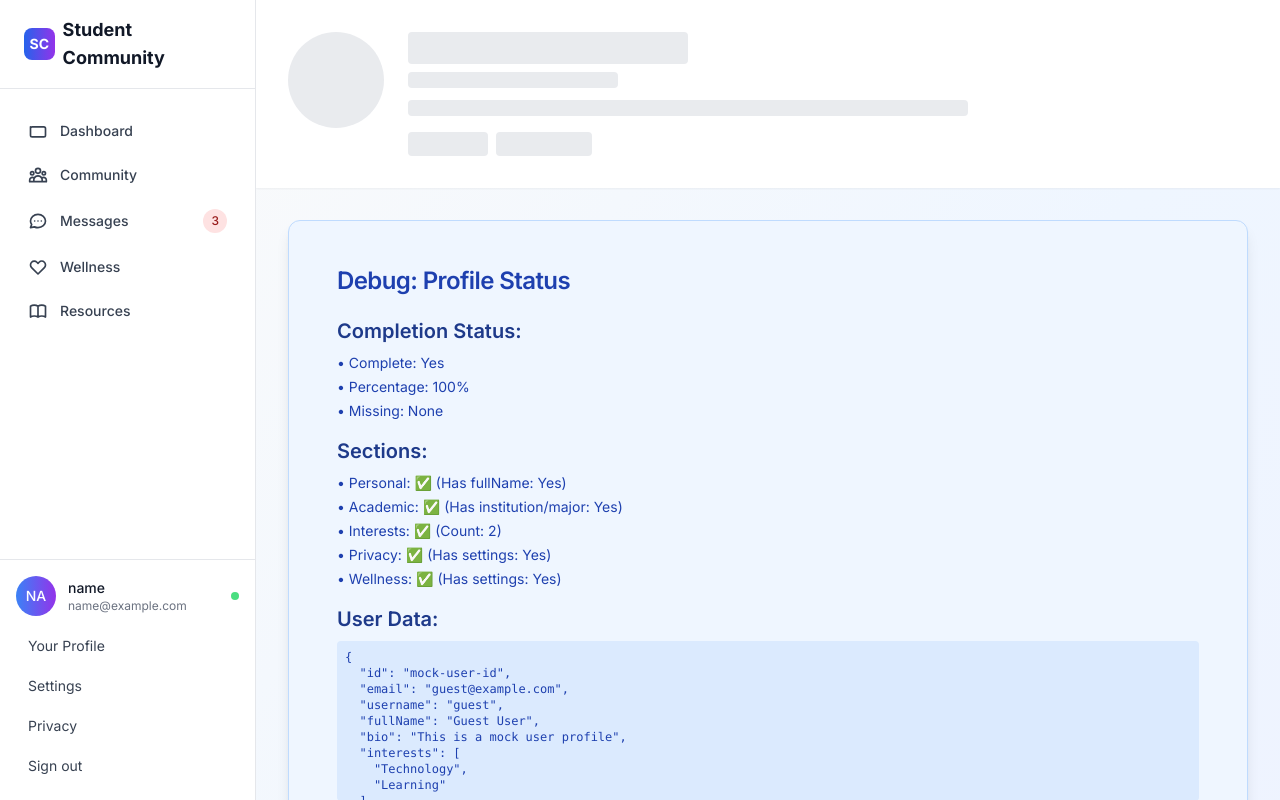
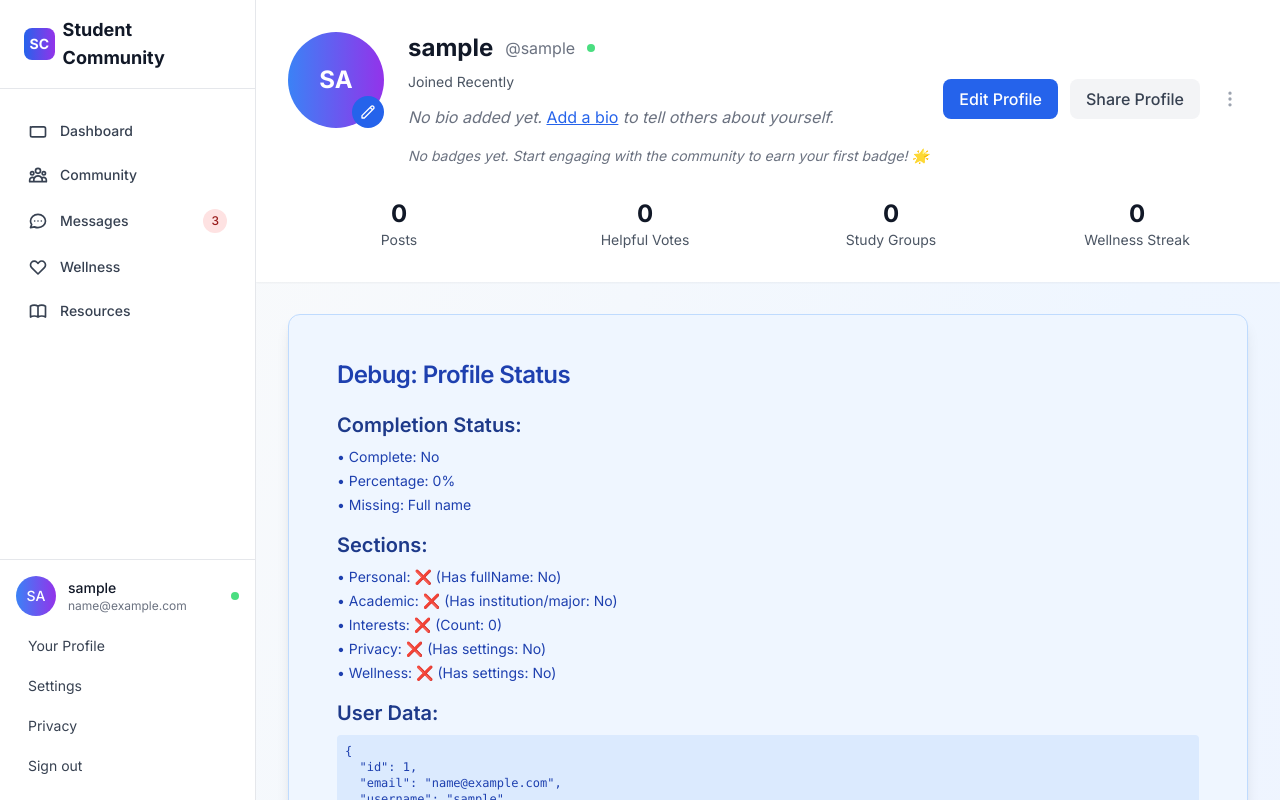
Before and after one commit to shailum17/Auralis, a Next.js app in the folder apps/web/: page /profile in a window 1280 px wide. Shown: the top 800 px of the page. Built offline with nearby package versions, Linux system fonts and the light colour scheme; sample sign-in values are in the browser's storage.

Commit message:
Fixing the data accessing and data display of the user to their dashboard

```diff
--- a/apps/web/src/components/dashboard/CommunityFeed.tsx
+++ b/apps/web/src/components/dashboard/CommunityFeed.tsx
@@ -2,6 +2,7 @@
 
 import { useState, useEffect } from 'react';
 import { motion } from 'framer-motion';
+import { useAuth } from '@/contexts/AuthContext';
 
 interface Post {
   id: number;
@@ -17,8 +18,8 @@ interface Post {
 }
 
 export default function CommunityFeed() {
-  // Mock user since auth is removed
-  const user = null;
+  // Use actual auth context
+  const { user } = useAuth();
   const [filter, setFilter] = useState('all');
   const [posts, setPosts] = useState<Post[]>([]);
   const [loading, setLoading] = useState(true);
--- a/apps/web/src/components/dashboard/DashboardLayout.tsx
+++ b/apps/web/src/components/dashboard/DashboardLayout.tsx
@@ -42,15 +42,23 @@ export default function DashboardLayout({ children }: DashboardLayoutProps) {
   }
 
   // Get user initials for avatar
-  const getUserInitials = (username: string, email: string) => {
-    if (username) {
-      return username.substring(0, 2).toUpperCase();
+  const getUserInitials = () => {
+    if (user.fullName) {
+      // Get initials from full name (e.g., "John Doe" -> "JD")
+      const names = user.fullName.trim().split(' ');
+      if (names.length >= 2) {
+        return (names[0][0] + names[names.length - 1][0]).toUpperCase();
+      }
+      return user.fullName.substring(0, 2).toUpperCase();
     }
-    return email.substring(0, 2).toUpperCase();
+    if (user.username) {
+      return user.username.substring(0, 2).toUpperCase();
+    }
+    return user.email.substring(0, 2).toUpperCase();
   };
 
-  const userInitials = getUserInitials(user.fullName, user.email);
-  const displayName = user.fullName || user.email.split('@')[0];
+  const userInitials = getUserInitials();
+  const displayName = user.fullName || user.username || user.email.split('@')[0];
 
   const handleLogout = () => {
     logout();
--- a/apps/web/src/components/dashboard/QuickActions.tsx
+++ b/apps/web/src/components/dashboard/QuickActions.tsx
@@ -1,10 +1,11 @@
 'use client';
 
 import { motion } from 'framer-motion';
+import { useAuth } from '@/contexts/AuthContext';
 
 export default function QuickActions() {
-  // Mock user since auth is removed
-  const user = null;
+  // Use actual auth context
+  const { user } = useAuth();
   const actions = [
     {
       name: 'Log Mood',
--- a/apps/web/src/components/dashboard/RecentActivity.tsx
+++ b/apps/web/src/components/dashboard/RecentActivity.tsx
@@ -2,6 +2,7 @@
 
 import { motion } from 'framer-motion';
 import { useState, useEffect } from 'react';
+import { useAuth } from '@/contexts/AuthContext';
 
 interface Activity {
   id: number;
@@ -15,8 +16,8 @@ interface Activity {
 }
 
 export default function RecentActivity() {
-  // Mock user since auth is removed
-  const user = null;
+  // Use actual auth context
+  const { user } = useAuth();
   const [activities, setActivities] = useState<Activity[]>([]);
   const [loading, setLoading] = useState(true);
 
--- a/apps/web/src/components/dashboard/WellnessOverview.tsx
+++ b/apps/web/src/components/dashboard/WellnessOverview.tsx
@@ -2,6 +2,7 @@
 
 import { motion } from 'framer-motion';
 import { useState, useEffect } from 'react';
+import { useAuth } from '@/contexts/AuthContext';
 
 interface WellnessMetric {
   name: string;
@@ -24,8 +25,8 @@ interface WellnessData {
 }
 
 export default function WellnessOverview() {
-  // Mock user since auth is removed
-  const user = null;
+  // Use actual auth context
+  const { user } = useAuth();
   const [wellnessData, setWellnessData] = useState<WellnessData>({
     overallScore: 0,
     trend: '+0.0',
--- a/apps/web/src/components/profile/PersonalInfo.tsx
+++ b/apps/web/src/components/profile/PersonalInfo.tsx
@@ -2,6 +2,8 @@
 
 import { useState, useEffect } from 'react';
 import { motion } from 'framer-motion';
+import { useAuth } from '@/contexts/AuthContext';
+
 // Mock profile client inline since import is having issues
 const profileClient = {
   async updatePersonalInfo(data: any) {
@@ -20,23 +22,8 @@ const profileClient = {
 };
 
 export default function PersonalInfo() {
-  // Mock user and functions since auth is removed
-  const user = {
-    id: 'mock-user-id',
-    fullName: 'Guest User',
-    username: 'guest',
-    email: 'guest@example.com',
-    bio: 'This is a mock user profile',
-    academicInfo: {
-      institution: 'Mock University',
-      major: 'Computer Science',
-      year: 2024
-    },
-    interests: ['Technology', 'Learning'],
-    role: 'user',
-    emailVerified: true
-  };
-  const updateUser = () => {};
+  // Use actual auth context
+  const { user, updateUser } = useAuth();
   const [isEditing, setIsEditing] = useState(false);
   const [loading, setLoading] = useState(true);
   const [saving, setSaving] = useState(false);
--- a/apps/web/src/components/profile/ProfileCompletionBanner.tsx
+++ b/apps/web/src/components/profile/ProfileCompletionBanner.tsx
@@ -1,5 +1,6 @@
 'use client';
 
+import { useAuth } from '@/contexts/AuthContext';
 import { getProfileCompletionStatus, getNextProfileStep } from '@/lib/profile-utils';
 import { Button } from '@/components/ui/Button';
 import { Progress } from '@/components/ui/Progress';
@@ -15,8 +16,8 @@ export function ProfileCompletionBanner({
   className = '',
   showDismiss = true
 }: ProfileCompletionBannerProps) {
-  // Mock user since auth is removed
-  const user = null;
+  // Use actual auth context
+  const { user } = useAuth();
   const [dismissed, setDismissed] = useState(false);
 
   if (!user || dismissed) return null;
@@ -115,8 +116,8 @@ export function ProfileCompletionBanner({
 
 // Compact version for smaller spaces
 export function ProfileCompletionIndicator({ className = '' }: { className?: string }) {
-  // Mock user since auth is removed
-  const user = null;
+  // Use actual auth context
+  const { user } = useAuth();
 
   if (!user) return null;
 
--- a/apps/web/src/components/profile/ProfileDebugInfo.tsx
+++ b/apps/web/src/components/profile/ProfileDebugInfo.tsx
@@ -1,11 +1,15 @@
 'use client';
 
+import { useAuth } from '@/contexts/AuthContext';
 import { getProfileCompletionStatus, formatUserData } from '@/lib/profile-utils';
 import { Card, CardHeader, CardTitle, CardContent } from '@/components/ui/Card';
 
 export function ProfileDebugInfo() {
-  // Mock user since auth is removed
-  const user = {
+  // Use actual auth context
+  const { user } = useAuth();
+
+  // Fallback data for debugging
+  const fallbackUser = {
     id: 'mock-user-id',
     email: 'guest@example.com',
     username: 'guest',
--- a/apps/web/src/components/profile/ProfileHeader.tsx
+++ b/apps/web/src/components/profile/ProfileHeader.tsx
@@ -3,16 +3,12 @@
 import { useState, useEffect } from 'react';
 import { motion } from 'framer-motion';
 import Link from 'next/link';
+import { useAuth } from '@/contexts/AuthContext';
 import { getDisplayName, getInitials, formatUserData } from '@/lib/profile-utils';
 
 export default function ProfileHeader() {
-  // Mock user since auth is removed
-  const user = {
-    username: 'guest',
-    email: 'guest@example.com',
-    bio: 'This is a mock user profile',
-    createdAt: new Date().toISOString()
-  };
+  // Use actual auth context
+  const { user } = useAuth();
   const [isEditing, setIsEditing] = useState(false);
   const [userProfile, setUserProfile] = useState({
     name: '',
--- a/apps/web/src/components/wellness/WellnessOnboarding.tsx
+++ b/apps/web/src/components/wellness/WellnessOnboarding.tsx
@@ -2,6 +2,7 @@
 
 import React, { useState } from 'react';
 import { motion } from 'framer-motion';
+import { useAuth } from '@/contexts/AuthContext';
 import { useUserProfile } from '@/hooks/useUserProfile';
 import { Card, CardHeader, CardTitle, CardDescription, CardContent, Button } from '@/components/ui';
 
@@ -10,8 +11,11 @@ interface WellnessOnboardingProps {
 }
 
 export function WellnessOnboarding({ onComplete }: WellnessOnboardingProps) {
-  // Mock user since auth is removed
-  const user = {
+  // Use actual auth context
+  const { user } = useAuth();
+
+  // Fallback data if user doesn't have wellness settings yet
+  const fallbackUser = {
     wellnessSettings: {
       trackMood: false,
       trackStress: false,
```
